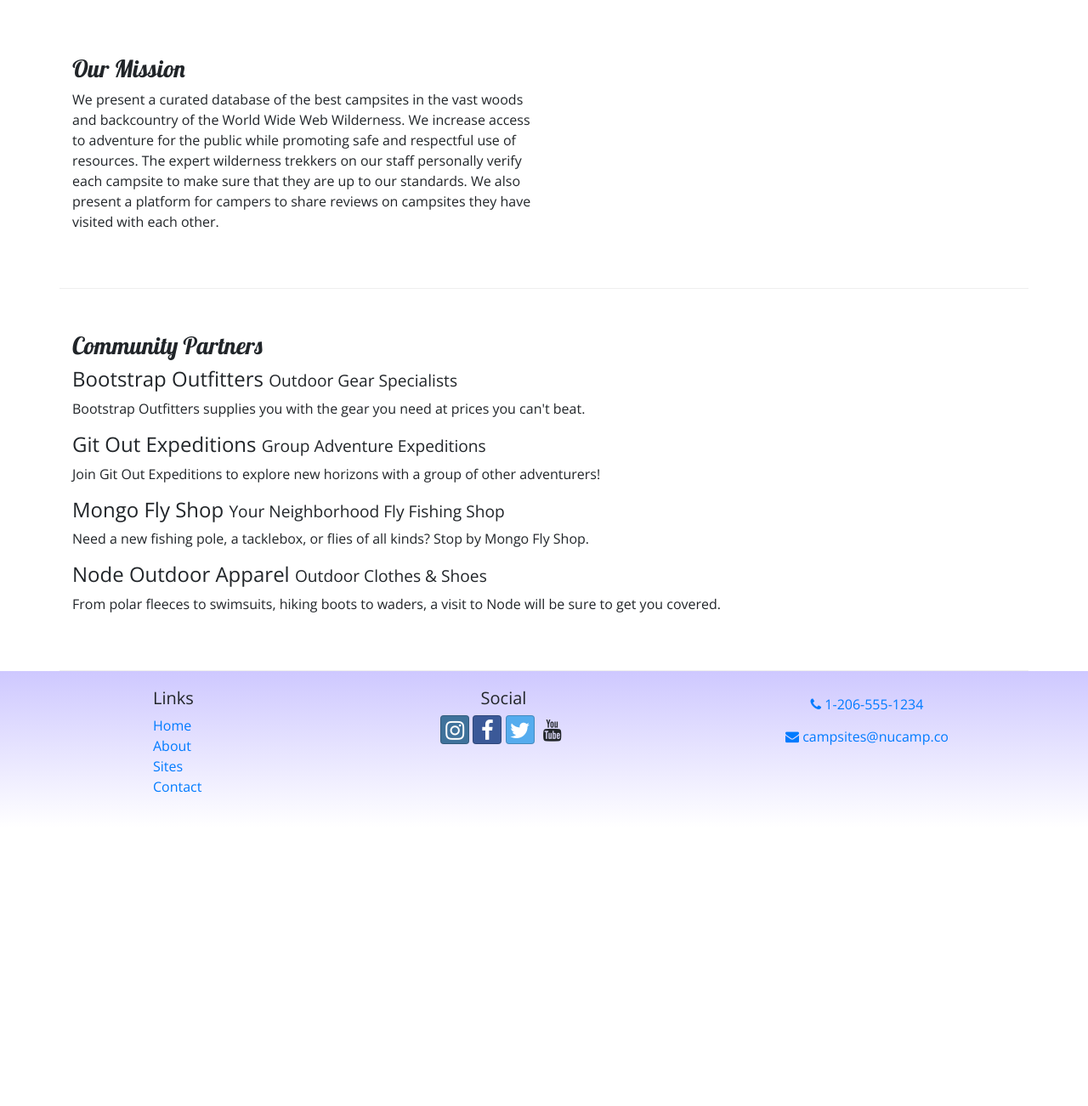
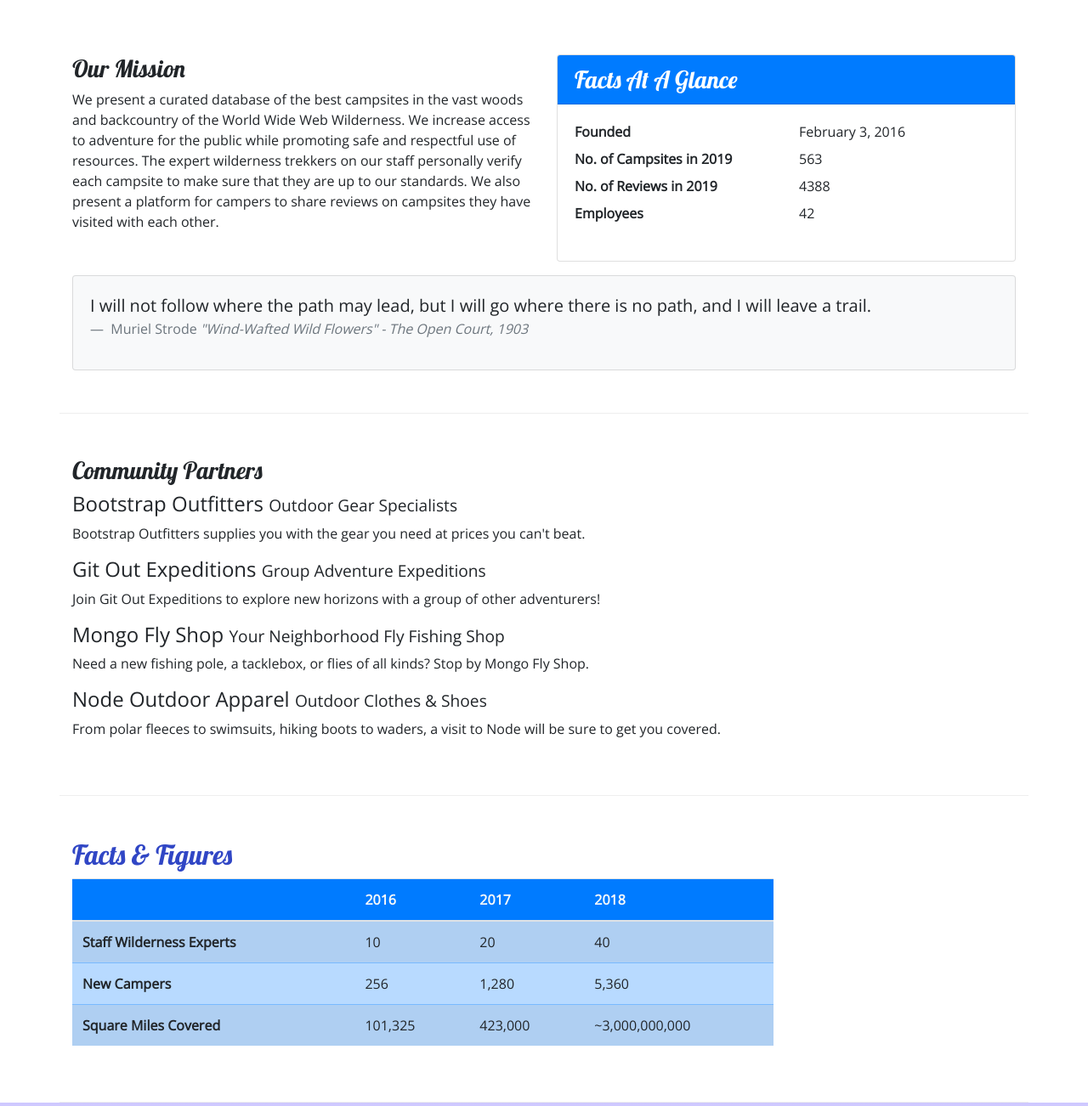
Before and after one commit to bluenettle/nucampsite, a website: page aboutus.html in a window 1280 px wide. Shown: the part 340-1642 px from the top of the page at 85% size. Before the commit the page ends 1314 px from the top, so only its background shows below. Drawn offline with nearby package versions, Linux system fonts and the light colour scheme.

Commit message:
tables and cards

```diff
--- a/aboutus.html
+++ b/aboutus.html
@@ -36,10 +36,13 @@
             </button>
             <div class="collapse navbar-collapse" id="nucampNavbar">
                 <ul class="navbar-nav">
-                    <li class="navbar-item"><a class="nav-link" href="index.html"><i class="fa fa-home fa-lg"></i> Home</a></li>
-                    <li class="navbar-item active"><a class="nav-link" href="#"><i class="fa fa-info fa-lg"></i> About Us</a></li>
+                    <li class="navbar-item"><a class="nav-link" href="index.html"><i class="fa fa-home fa-lg"></i>
+                            Home</a></li>
+                    <li class="navbar-item active"><a class="nav-link" href="#"><i class="fa fa-info fa-lg"></i> About
+                            Us</a></li>
                     <li class="navbar-item"><a class="nav-link" href="#"><i class="fa fa-list fa-lg"></i> Sites</a></li>
-                    <li class="navbar-item"><a class="nav-link" href="contactus.html"><i class="fa fa-address-card fa-lg"></i> Contact</a></li>
+                    <li class="navbar-item"><a class="nav-link" href="contactus.html"><i
+                                class="fa fa-address-card fa-lg"></i> Contact</a></li>
                 </ul>
             </div>
         </div>
@@ -52,34 +55,114 @@
                     <li class="breadcrumb-item"><a href="index.html">Home</a></li>
                     <li class="breadcrumb-item active">About Us</li>
                 </ol>
-               <h2>About Us</h2>
-               <hr />
+                <h2>About Us</h2>
+                <hr />
             </div>
         </div>
 
         <div class="row row-content">
             <div class="col-sm-6">
                 <h3>Our Mission</h3>
-                <p>We present a curated database of the best campsites in the vast woods and backcountry of the World Wide Web Wilderness. We increase access to adventure for the public while promoting safe and respectful use of resources. The expert wilderness trekkers on our staff personally verify each campsite to make sure that they are up to our standards. We also present a platform for campers to share reviews on campsites they have visited with each other.</p>
+                <p>We present a curated database of the best campsites in the vast woods and backcountry of the World
+                    Wide Web Wilderness. We increase access to adventure for the public while promoting safe and
+                    respectful use of resources. The expert wilderness trekkers on our staff personally verify each
+                    campsite to make sure that they are up to our standards. We also present a platform for campers to
+                    share reviews on campsites they have visited with each other.</p>
+            </div>
+
+            <div class="col-sm-6">
+                <div class="card">
+                    <h3 class="card-header bg-primary text-white">Facts At A Glance</h3>
+                    <div class="card-body">
+                        <dl class="row">
+                            <dt class="col-6">Founded</dt>
+                            <dd class="col-6">February 3, 2016</dd>
+                            <dt class="col-6">No. of Campsites in 2019</dt>
+                            <dd class="col-6">563</dd>
+                            <dt class="col-6">No. of Reviews in 2019</dt>
+                            <dd class="col-6">4388</dd>
+                            <dt class="col-6">Employees</dt>
+                            <dd class="col-6">42</dd>
+                        </dl>
+                    </div>
+                </div>
+            </div>
+            <div class="col">
+                <div class="card bg-light mt-3">
+                    <blockquote class="blockquote card-body">
+                        <p class="mb-0">I will not follow where the path may lead, but I will go where there is no
+                            path, and I will leave a trail.</p>
+                        <footer class="blockquote-footer">
+                            Muriel Strode
+                            <cite title="Source Title">"Wind-Wafted Wild Flowers" -
+                                The Open Court, 1903
+                            </cite>
+                        </footer>
+                    </blockquote>
+                </div>
             </div>
         </div>
+
 
         <div class="row row-content">
             <div class="col">
                 <h3>Community Partners</h3>
                 <h4>Bootstrap Outfitters <small>Outdoor Gear Specialists</small></h4>
-                <p class="d-none d-sm-block">Bootstrap Outfitters supplies you with the gear you need at prices you can't beat.</p>
+                <p class="d-none d-sm-block">Bootstrap Outfitters supplies you with the gear you need at prices you
+                    can't beat.</p>
                 <h4>Git Out Expeditions <small>Group Adventure Expeditions</small></h4>
-                <p class="d-none d-sm-block">Join Git Out Expeditions to explore new horizons with a group of other adventurers!</p>
+                <p class="d-none d-sm-block">Join Git Out Expeditions to explore new horizons with a group of other
+                    adventurers!</p>
                 <h4>Mongo Fly Shop <small>Your Neighborhood Fly Fishing Shop</small></h4>
-                <p class="d-none d-sm-block">Need a new fishing pole, a tacklebox, or flies of all kinds? Stop by Mongo Fly Shop.</p>
+                <p class="d-none d-sm-block">Need a new fishing pole, a tacklebox, or flies of all kinds? Stop by
+                    Mongo
+                    Fly Shop.</p>
                 <h4>Node Outdoor Apparel <small>Outdoor Clothes &amp; Shoes</small></h4>
-                <p class="d-none d-sm-block">From polar fleeces to swimsuits, hiking boots to waders, a visit to Node will be sure to get you covered.</p>
+                <p class="d-none d-sm-block">From polar fleeces to swimsuits, hiking boots to waders, a visit to
+                    Node
+                    will be sure to get you covered.</p>
+            </div>
+        </div>
+        <div class="row row-content">
+            <div class="col-sm-9">
+                <h2>Facts &amp; Figures</h2>
+                <div class="table-responsive">
+                    <table class="table table-striped">
+                        <thead>
+                            <tr class="bg-primary text-light">
+                                <th></th>
+                                <th>2016</th>
+                                <th>2017</th>
+                                <th>2018</th>
+                            </tr>
+                        </thead>
+                        <tbody class="table-primary">
+                            <tr>
+                                <th>Staff Wilderness Experts</th>
+                                <td>10</td>
+                                <td>20</td>
+                                <td>40</td>
+                            </tr>
+                            <tr>
+                                <th>New Campers</th>
+                                <td>256</td>
+                                <td>1,280</td>
+                                <td>5,360</td>
+                            </tr>
+                            <tr>
+                                <th>Square Miles Covered</th>
+                                <td>101,325</td>
+                                <td>423,000</td>
+                                <td>~3,000,000,000</td>
+                            </tr>
+                        </tbody>
+                    </table>
+                </div>
             </div>
         </div>
     </div>
 
-    <footer>
+    <footer class="site-footer">
         <div class="container">
             <div class="row">
                 <div class="col-4 col-sm-2 offset-1">
@@ -93,16 +176,22 @@
                 </div>
                 <div class="col-6 col-sm-5 text-center">
                     <h5>Social</h5>
-                    <a class="btn btn-social-icon btn-instagram" href="http://instagram.com/"><i class="fa fa-instagram"></i></a>
-                    <a class="btn btn-social-icon btn-facebook" href="http://facebook.com/"><i class="fa fa-facebook"></i></a>
-                    <a class="btn btn-social-icon btn-twitter" href="http://twitter.com/"><i class="fa fa-twitter"></i></a>
-                    <a class="btn btn-social-icon btn-youtube" href="http://youtube.com/"><i class="fa fa-youtube"></i></a>
+                    <a class="btn btn-social-icon btn-instagram" href="http://instagram.com/"><i
+                            class="fa fa-instagram"></i></a>
+                    <a class="btn btn-social-icon btn-facebook" href="http://facebook.com/"><i
+                            class="fa fa-facebook"></i></a>
+                    <a class="btn btn-social-icon btn-twitter" href="http://twitter.com/"><i
+                            class="fa fa-twitter"></i></a>
+                    <a class="btn btn-social-icon btn-youtube" href="http://youtube.com/"><i
+                            class="fa fa-youtube"></i></a>
                 </div>
                 <div class="col-sm-4 text-center">
-                    <a role="button" class="btn btn-link" href="tel:+12065551234"><i class="fa fa-phone"></i> 1-206-555-1234</a><br>
-                    <a role="button" class="btn btn-link" href="mailto:campsites@nucamp.co"><i class="fa fa-envelope"></i> campsites@nucamp.co</a>
+                    <a role="button" class="btn btn-link" href="tel:+12065551234"><i class="fa fa-phone"></i>
+                        1-206-555-1234</a><br>
+                    <a role="button" class="btn btn-link" href="mailto:campsites@nucamp.co"><i
+                            class="fa fa-envelope"></i> campsites@nucamp.co</a>
                 </div>
-           </div>
+            </div>
         </div>
     </footer>
 
--- a/css/styles.css
+++ b/css/styles.css
@@ -14,7 +14,7 @@
     color: #CEC8FF;
 }
 
-footer {
+.site-footer {
     background-image: linear-gradient(#CEC8FF, white);
     padding: 20px 0;
 }
```
Also changed, not shown: contactus.html (+1 -1 lines), index.html (+1 -1 lines).
